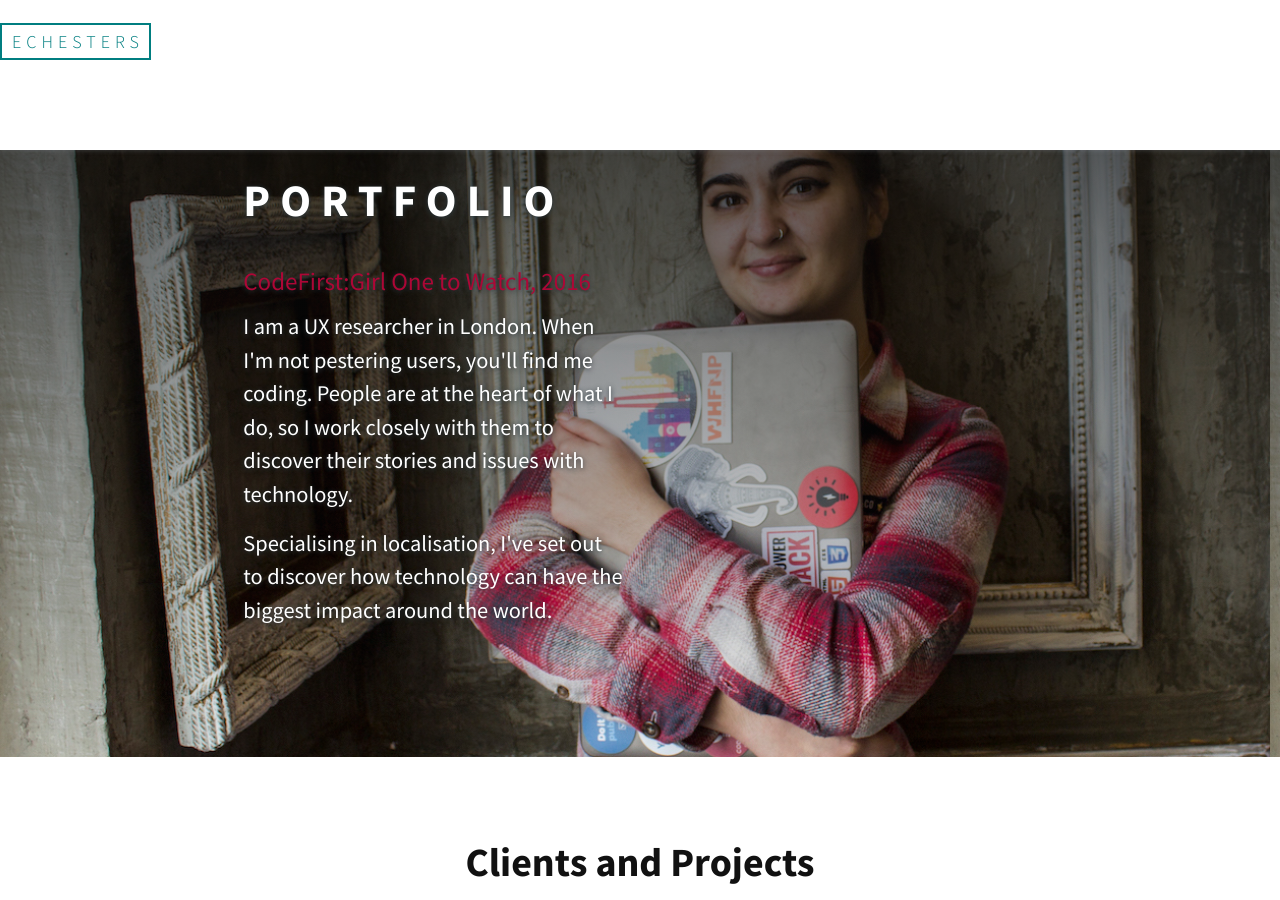
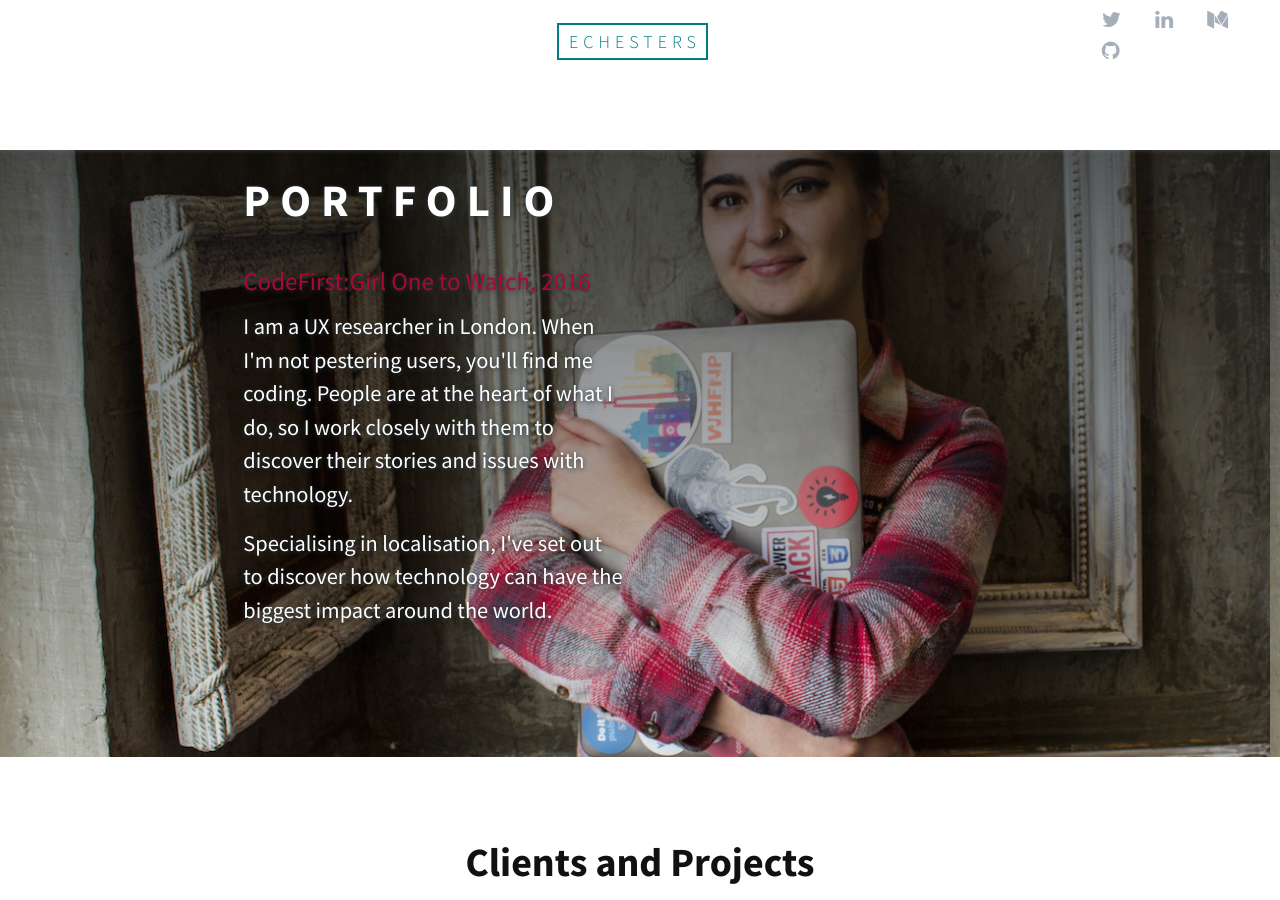
Before and after one commit to EChesters/echesters.github.io, a Jekyll site: the page built from portfolio.html, in a window 1280 px wide and 900 px high. Built offline with Jekyll 4.4.1, drawn with Linux system fonts in a browser that asks for light colours; nearby versions of some CDN libraries; comment, search, counter and statistics services are not loaded.

Commit message:
Added social network navigation

```diff
--- a/_includes/navbar.html
+++ b/_includes/navbar.html
@@ -1,13 +1,11 @@
 <nav class="navbar navbar-default navbar-fixed-top" role="navigation">
-  <div class="container-fluid">
-    <div class="navbar-header site-title-margin">
-      <a href="/" class="site-title navbar-brand text-center">EChesters</a>
+  <div class="container-fluid no-padding">
+    <div class="col-xs-12 col-sm-8 col-xs-offset-0 col-sm-offset-2">
+      <div class="navbar-header site-title-container">
+        <a href="/" class="site-title navbar-brand text-center">EChesters</a>
+      </div>
     </div>
-  </div>
-<!--   <div class="col-xs-6 no-padding">
-    <div class="col-xs-12 col-sm-8 col-md-offset-2 site-title-margin">
-
-    </div>
+  <!-- </div> -->
 
     <div class="col-xs-12 col-sm-2 hidden-xs">
       <div id="social-media" class="position right">
@@ -29,7 +27,7 @@
     </div>
   </div>
 
-  <div class="navbar-header">
+<!--   <div class="navbar-header">
     <button type="button" class="navbar-toggle collapsed" data-toggle="collapse" data-target="#mynavbar" aria-expanded="false">
       <span class="sr-only">Toggle Navigation</span>
       <span class="icon-bar"></span>
--- a/_sass/_nav.scss
+++ b/_sass/_nav.scss
@@ -10,12 +10,15 @@ nav {
     height: calc( #{$nav-bar-height} / 3);
   }
 
-  .site-title-margin {
+  .site-title-container {
     margin-top: $spacing-unit;
     margin-bottom: $spacing-unit;
+    text-align: center;
+    float: none;
 
     @media (max-width: 768px) {
       margin: 13px 0 0 0;
+      text-align: left;
     }
   }
 
```
